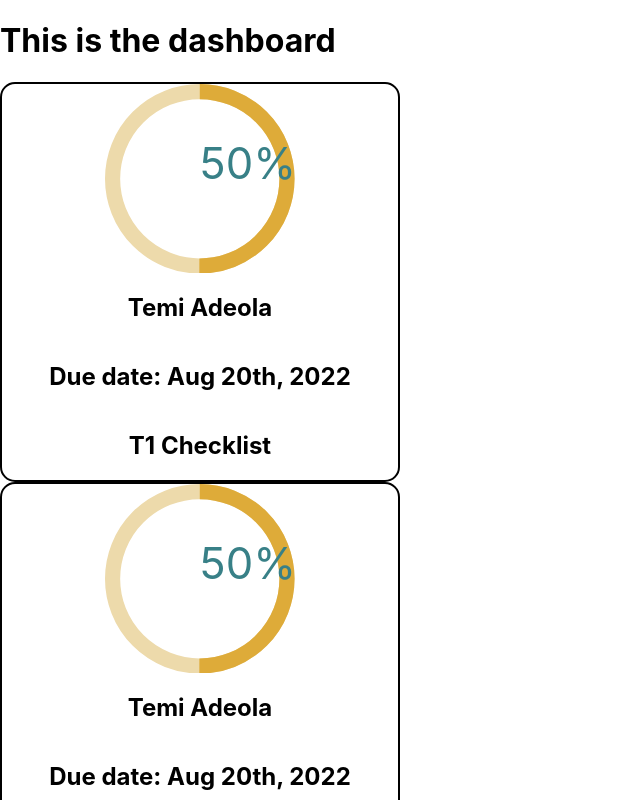
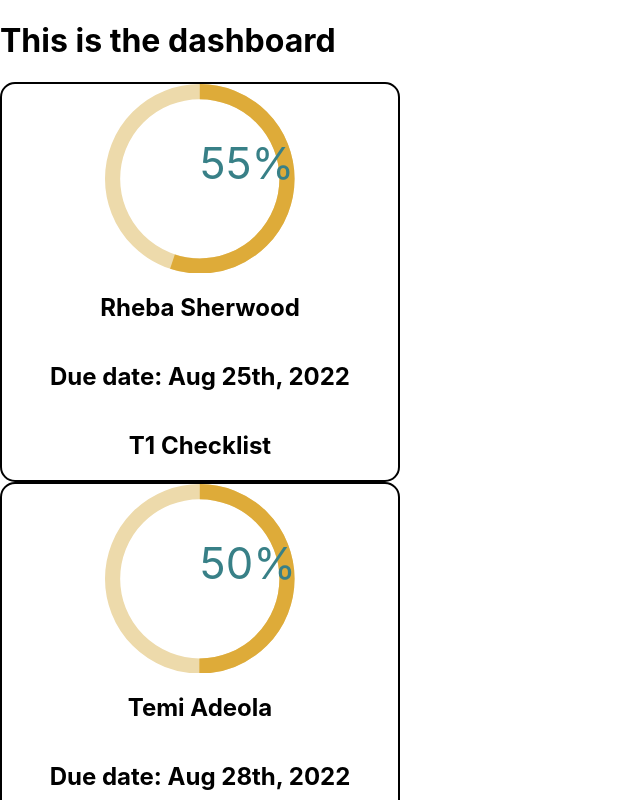
Before and after one commit to esthero3/nextjs-react-challenge, a Next.js app in the folder next/: page /dashboard in a window 1280 px wide. Shown: the top 800 px of the page, without its empty margins (0-640 px from the left). Built offline with nearby package versions, Linux system fonts and the light colour scheme.

Commit message:
CN 209 - Successfully retrieve data from the context

```diff
--- /dev/null
+++ b/next/_pages/Admin/hooks/useGetClient.ts
@@ -0,0 +1,11 @@
+import { ClientsContext } from "../contexts/ClientsContext";
+import { useContext } from "react";
+import { Client } from "../../../pages/api/types/Client";
+
+export const useGetClient = (_id: string) => {
+  const clients = useContext(ClientsContext)?.clients;
+
+  if (!clients) return;
+
+  return clients.find((client) => client._id === _id);
+};
--- a/next/components/ClientCard.tsx
+++ b/next/components/ClientCard.tsx
@@ -1,12 +1,25 @@
 import React from "react";
 import { ProgressBar } from "./ProgressBar";
+import { useGetClient } from "../_pages/Admin/hooks/useGetClient";
 
-export const ClientCard = () => {
+interface CardProps {
+  _id: string;
+}
+
+export const ClientCard = (props: CardProps) => {
+  const client = useGetClient(props._id);
+
+  if (!client) {
+    return <h1>Error: Client ID not found</h1>;
+  }
+
   return (
     <div className="card-container">
-      <ProgressBar progress={50} />
-      <h2>Temi Adeola</h2>
-      <h2>Due date: Aug 20th, 2022</h2>
+      <ProgressBar progress={client.progress} />
+      <h2>
+        {client.firstName} {client.lastName}
+      </h2>
+      <h2>Due date: {client.meetingDate}</h2>
       <h2>T1 Checklist</h2>
     </div>
   );
```
